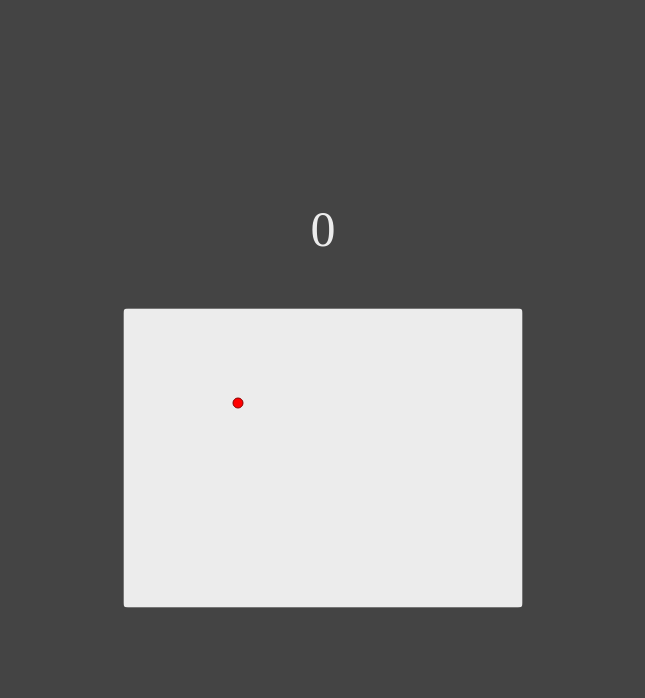
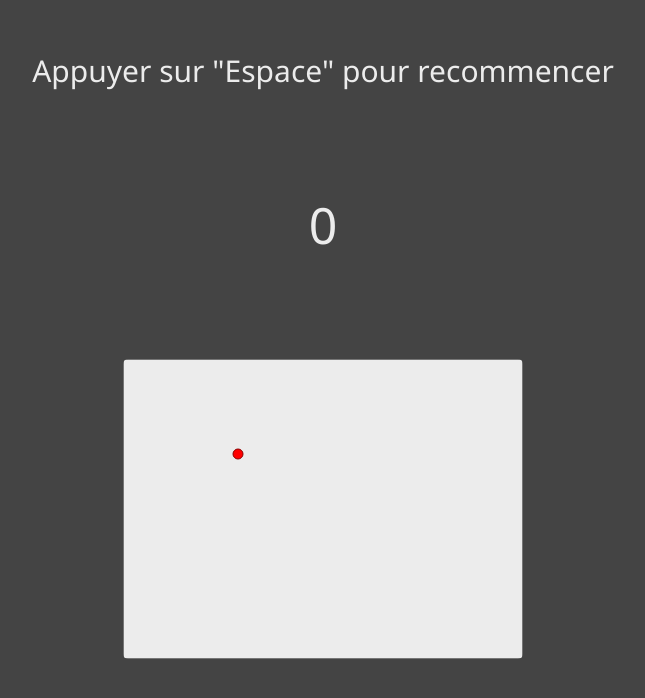
Before and after one commit to mena0018/Snake-JS, a plain HTML site: page index.html in a window 1280 px wide. Shown: the whole page, without its empty margins (317-962 px from the left). Drawn offline with Linux system fonts and the light colour scheme.

Commit message:
Ajout de la possibilité de recommencer une partie

```diff
--- a/index.html
+++ b/index.html
@@ -9,6 +9,7 @@
 </head>
 <body>
 
+    <div id="recommencer">Appuyer sur "Espace" pour recommencer</div>
     <div id="score">0</div>
     <canvas id="canvas" width="400" height="300"></canvas>
 
--- a/public/js/app.js
+++ b/public/js/app.js
@@ -12,6 +12,7 @@ let pommeX = 0;
 let pommeY = 0;
 
 let score = 0;
+let bugDirection = false;
 
 let snake = [
   { x: 140, y: 150 },
@@ -24,11 +25,13 @@ let snake = [
 function animation() {
 
   setTimeout(function () {
+    bugDirection = false;
     nettoieCanvas();
     dessinePomme();
     faireAvancerSerpent();
 
     if(finDuJeu()){
+        recommencer();
         return;
     }
 
@@ -87,6 +90,10 @@ dessineLeSerpent();
 document.addEventListener("keydown", changerDirection);
 
 function changerDirection(event) {
+
+    // Eviter le gameOver lors du changement très rapide de direction
+    if (bugDirection) return;
+    bugDirection = true;
 
     const FLECHE_GAUCHE = 37;
     const FLECHE_DROITE = 39;
@@ -161,3 +168,15 @@ function finDuJeu() {
 
     return gameOver;
 }
+
+
+function recommencer() {
+    const restart = document.getElementById("recommencer");
+    restart.style.opacity = 1;
+
+    document.addEventListener('keydown', (e) => {
+        if (e.keyCode === 32) {
+            document.location.reload(true);
+        }
+    })
+}
--- a/public/styles/style.css
+++ b/public/styles/style.css
@@ -7,15 +7,22 @@ body {
   justify-content: center;
   align-items: center;
   flex-direction: column;
+  font-family: 'Segoe UI', Tahoma, Geneva, Verdana, sans-serif;
 }
 
 #canvas {
-    margin-top: 50px;
     border-radius: 5px;
 }
 
 #score {
-    margin-top: 200px;
+    margin: 100px 0;
     font-size: 50px;
     color: #ececec;
 }
+
+#recommencer {
+    margin-top: 50px;
+    color: #ececec;
+    font-size: 30px;
+    opacity: 0;
+}
```
